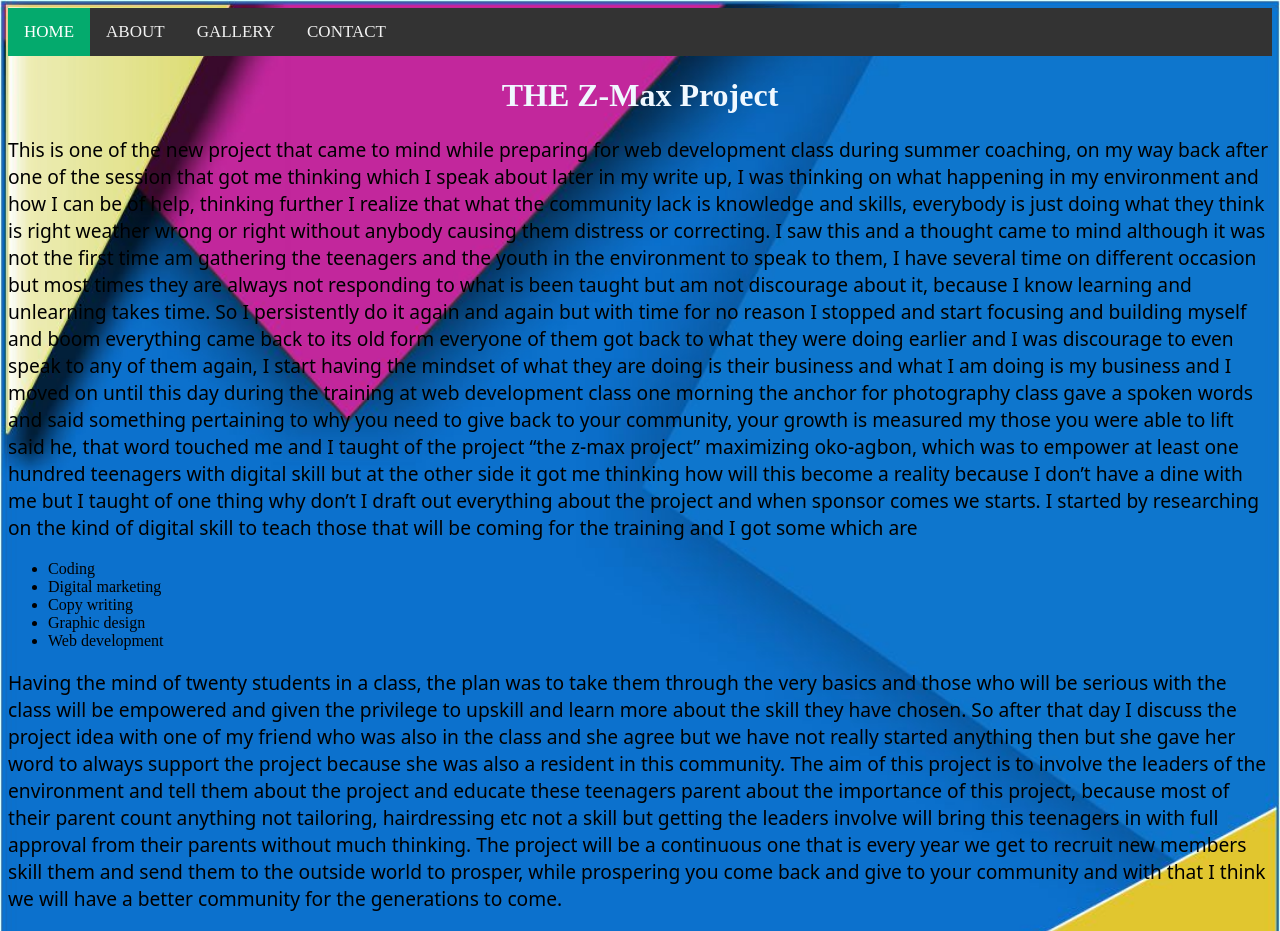
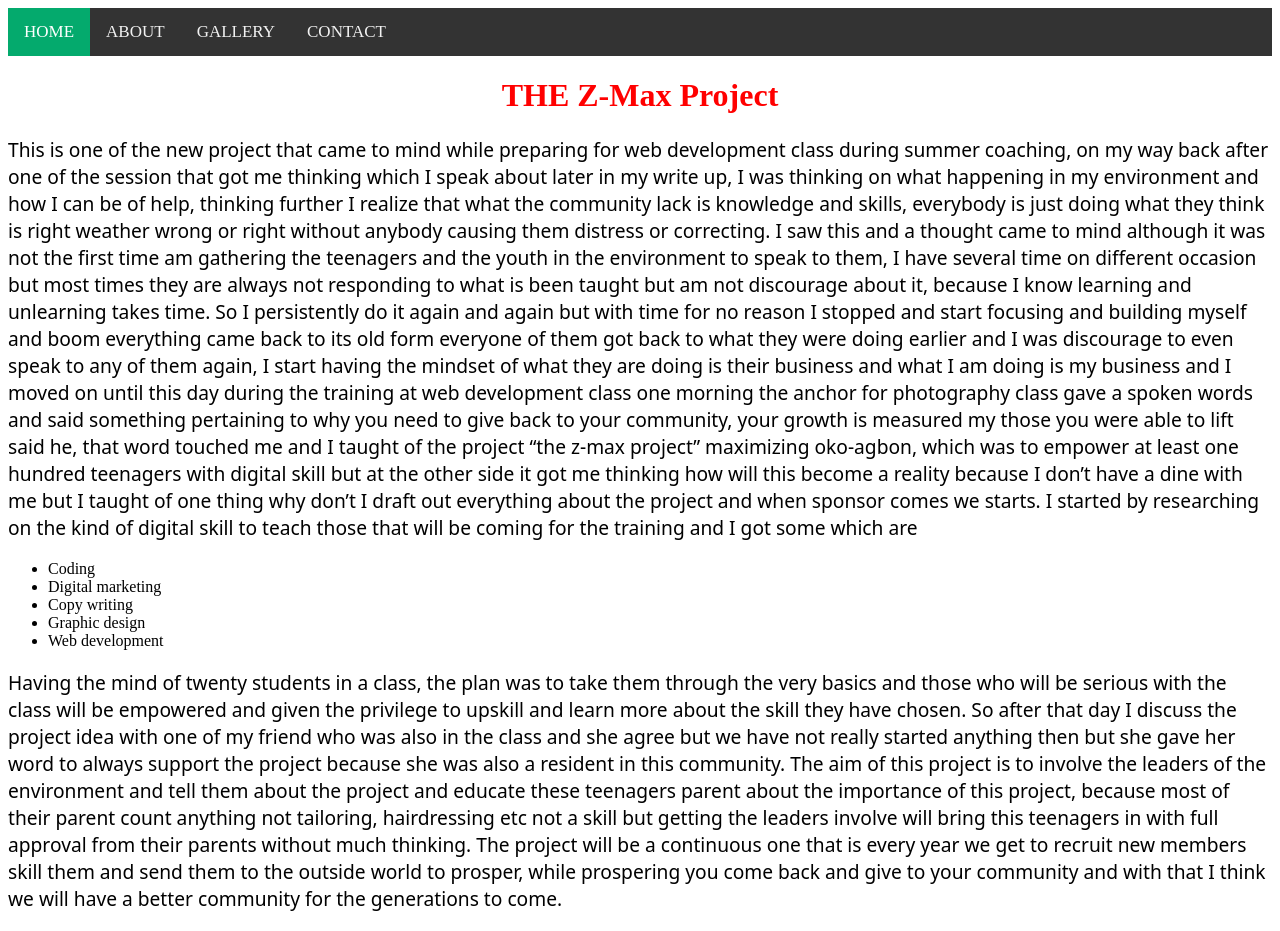
Before and after one commit to Ziggy235/zach.github.io, a plain HTML site: page about us.html in a window 1280 px wide. Drawn offline with Linux system fonts and the light colour scheme.

Commit message:
Update about.css

```diff
--- a/about.css
+++ b/about.css
@@ -4,14 +4,10 @@ height: 100%;
 background-repeat: no-repeat;
 background-size: cover;
 font-size: cover;
-color: aliceblue;
+color: red;
 }
 body {
-    background-image: url(temp.jpg);
-    height: 100%;
-background-repeat: no-repeat;
-background-size: cover;
-font-size: cover;
+   Background-color: white;
 }
 p {
     color: black;
```
